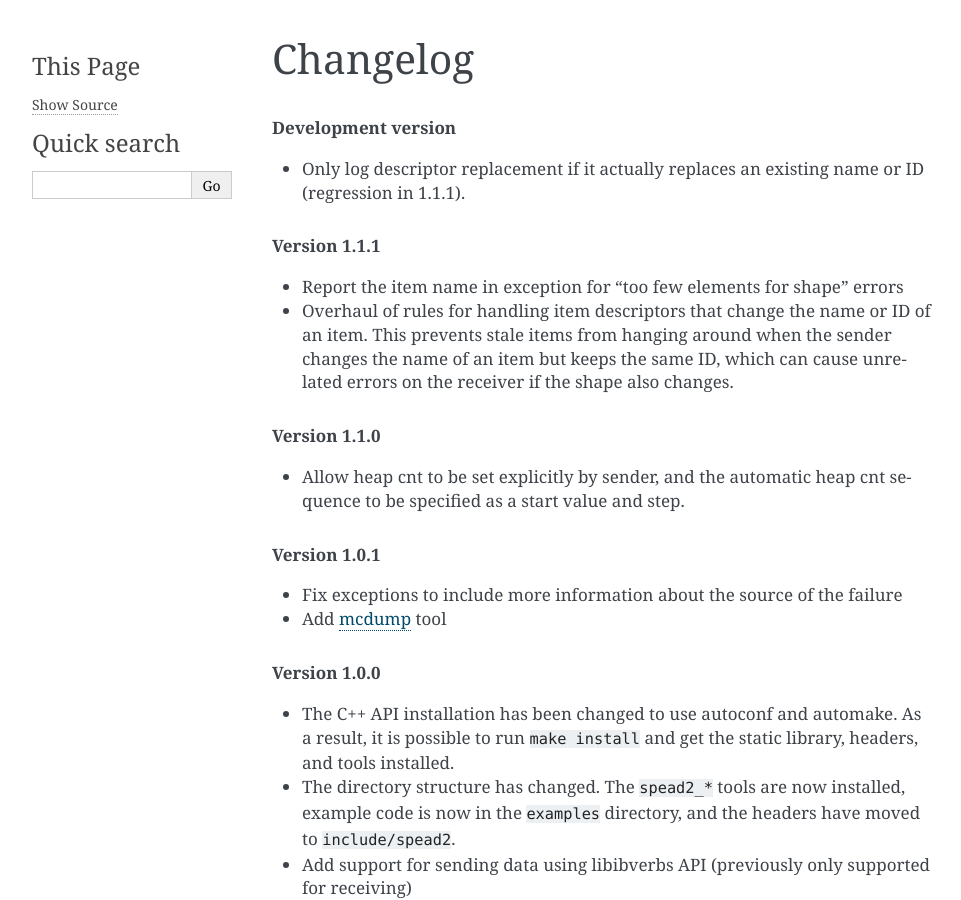
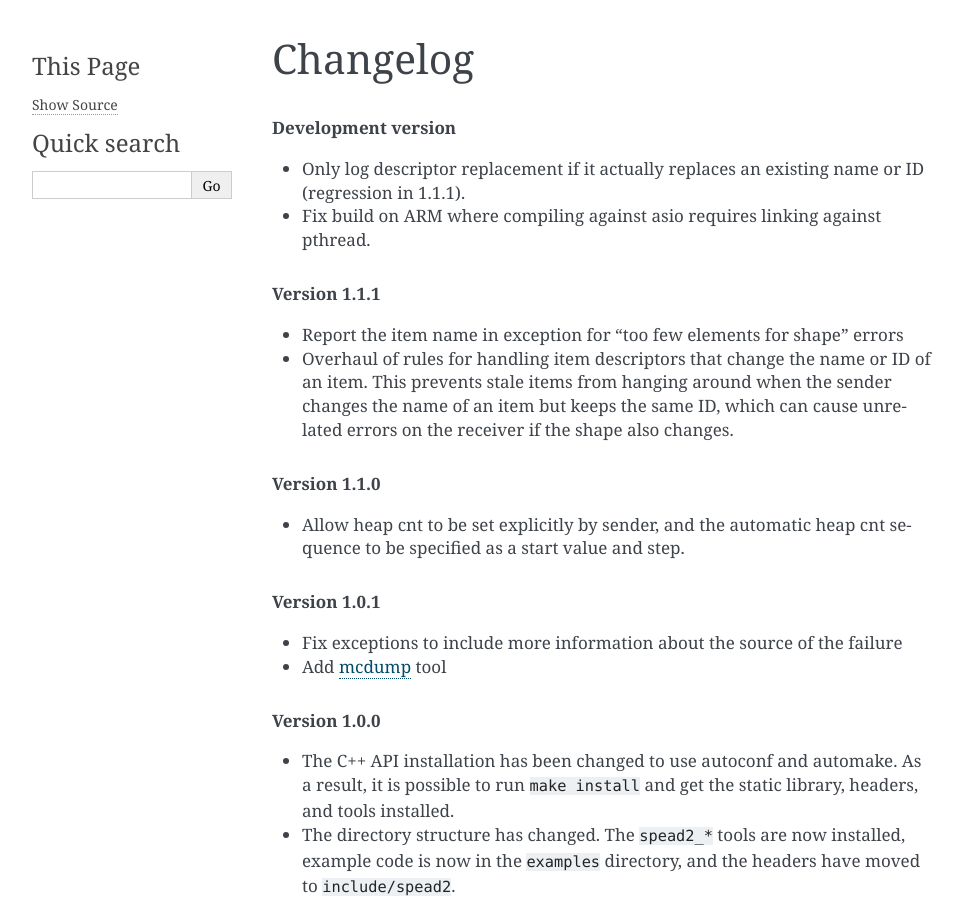
Before and after one commit to ska-sa/spead2, a Sphinx documentation site: the page built from doc/changelog.rst, in a window 1280 px wide and 900 px high. Shown: the whole window, without its empty margins (148-1109 px from the left). Built offline with Sphinx 7.4.7, drawn with Linux system fonts in a browser that asks for light colours.

Commit message:
Fix build on ARM where using asio requires linking against pthread

```diff
--- a/doc/changelog.rst
+++ b/doc/changelog.rst
@@ -5,6 +5,8 @@ Changelog
 
 - Only log descriptor replacement if it actually replaces an existing name or
   ID (regression in 1.1.1).
+- Fix build on ARM where compiling against asio requires linking against
+  pthread.
 
 .. rubric:: Version 1.1.1
 
```
Also changed, not shown: 2 other files.
